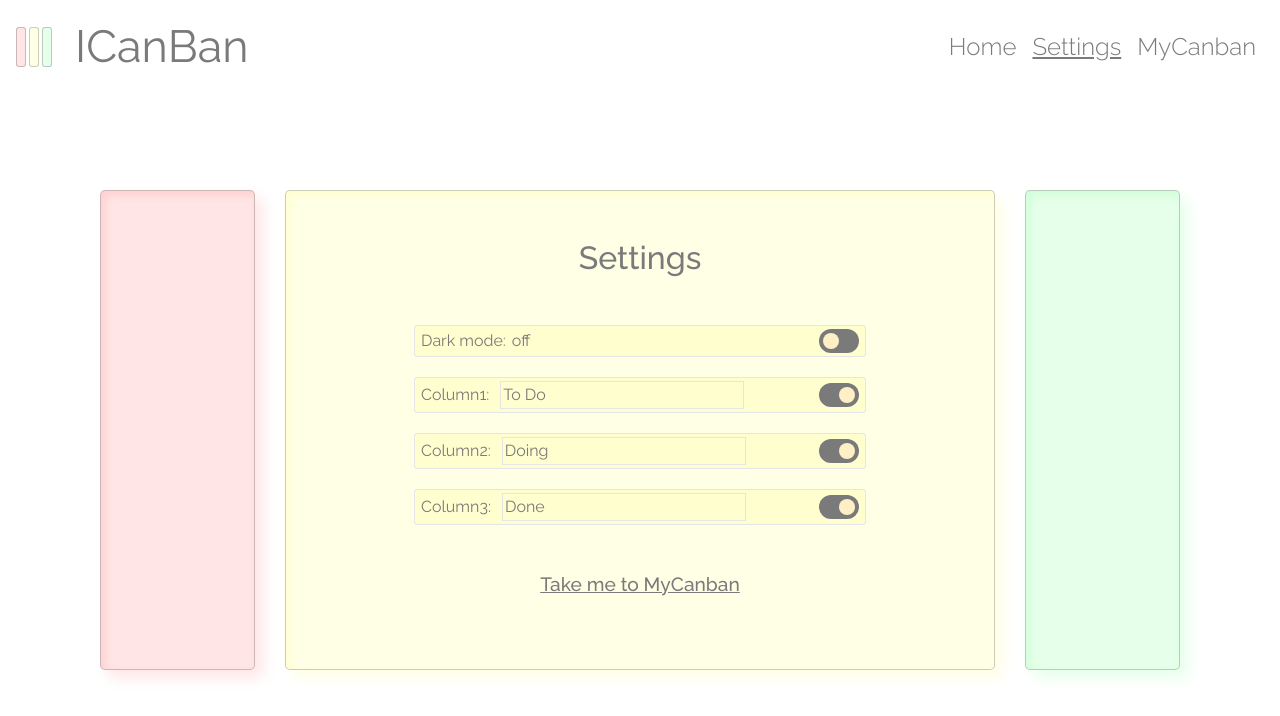
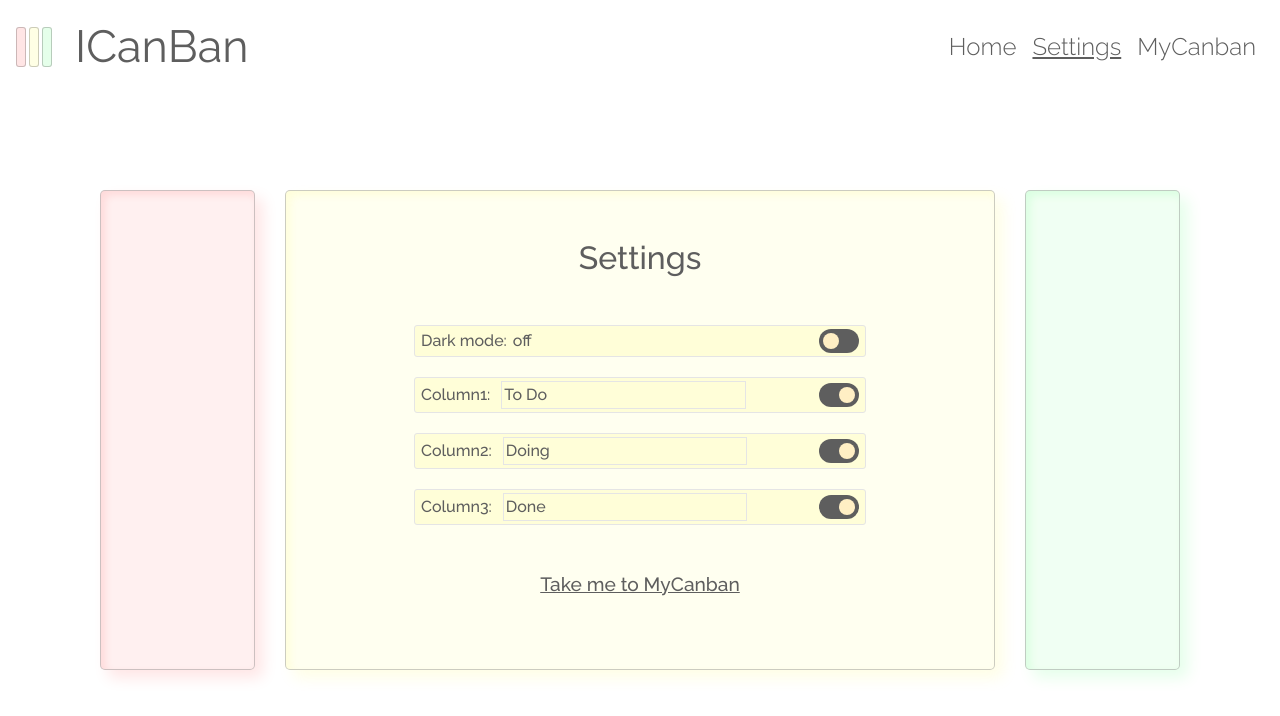
Before and after one commit to JorisPaarde/ICanBan, a plain HTML site: page settings.html in a window 1280 px wide. Drawn offline with nearby package versions, Linux system fonts and the light colour scheme.

Commit message:
Adjusted text contrast

```diff
--- a/assets/css/style.css
+++ b/assets/css/style.css
@@ -1,7 +1,7 @@
 /*---------------------------------------------css variables--------------------------------------*/
 :root {
   background-color: white;
-  --font-color: #7a7a7a;
+  --font-color: #5e5e5e;
   --red-hue: rgba(255, 0, 0, 0.1);
   --green-hue: rgba(0, 255, 56, 0.1);
   --yellow-hue: rgba(255, 245, 0, 0.1);
@@ -9,9 +9,9 @@
   --red-fill-logo: rgba(255, 0, 0, 0.1);
   --yellow-fill-logo: rgba(255, 255, 0, 0.1);
   --green-fill-logo: rgba(0, 255, 56, 0.1);
-  --red-bg: rgba(255, 0, 0, 0.1);
-  --yellow-bg: rgba(255, 255, 0, 0.1);
-  --green-bg: rgba(0, 255, 56, 0.1);
+  --red-bg: rgba(255, 0, 0, 0.06);
+  --yellow-bg: rgba(255, 255, 0, 0.06);
+  --green-bg: rgba(0, 255, 56, 0.06);
   --modal-bg: rgba(255, 255, 255, 0.9);
   --modal-shadow: rgba(0, 0, 0, 0.2);
   --slider-color: #ffefc4;
@@ -58,7 +58,7 @@ body {
 p,
 textarea {
   font-size: 0.9rem;
-  font-weight: 400;
+  font-weight: 500;
 }
 
 h1 {
@@ -233,11 +233,12 @@ input[type="text"].text-box {
   font-size: 1rem;
   color: var(--font-color);
   background-color: transparent;
+  font-weight: 500;
 }
 
 .settings .menu-item label {
   font-size: 1rem;
-  font-weight: 400;
+  font-weight: 500;
 }
 
 /*-------w3schools code slider button----*/
```
